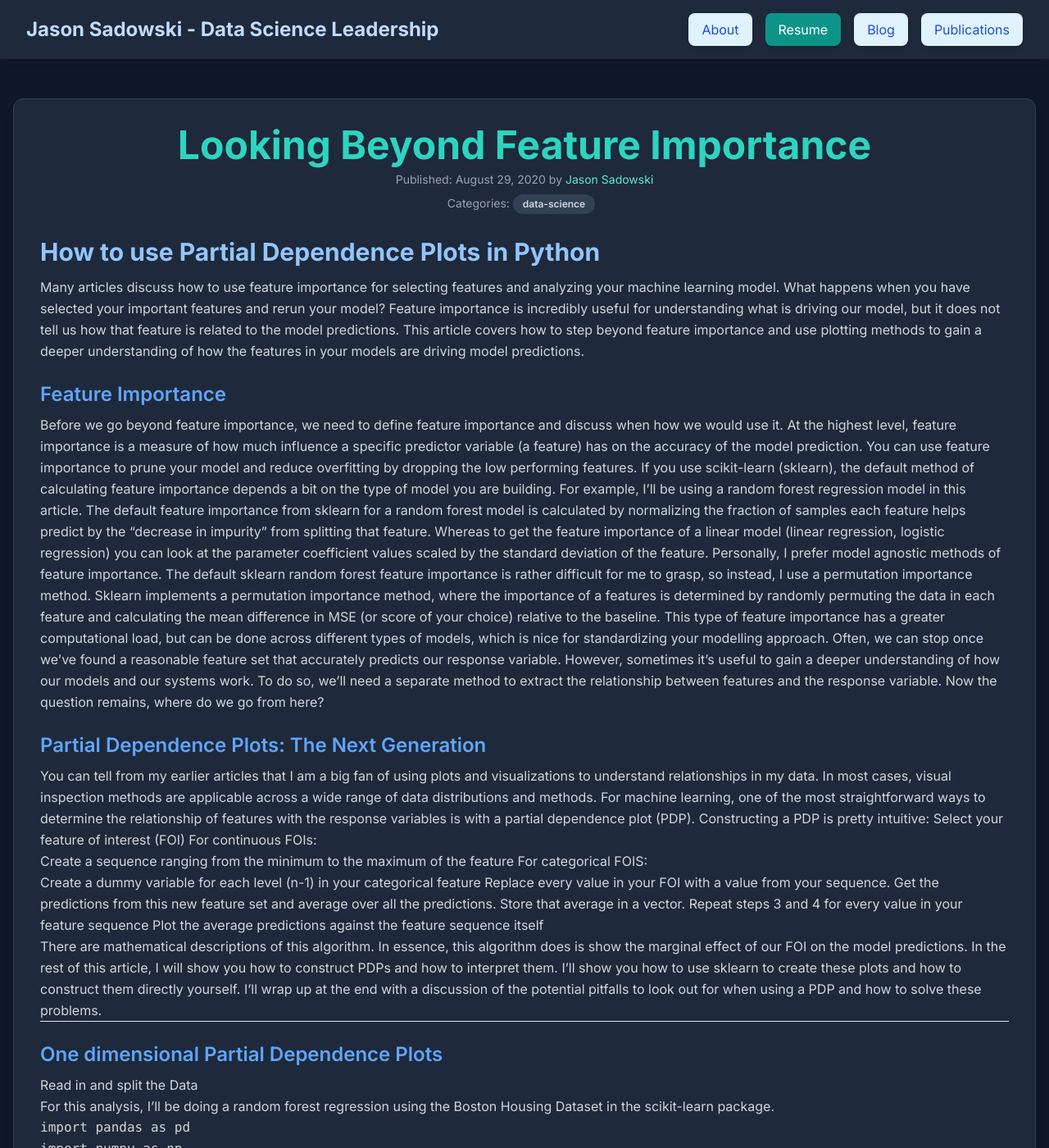
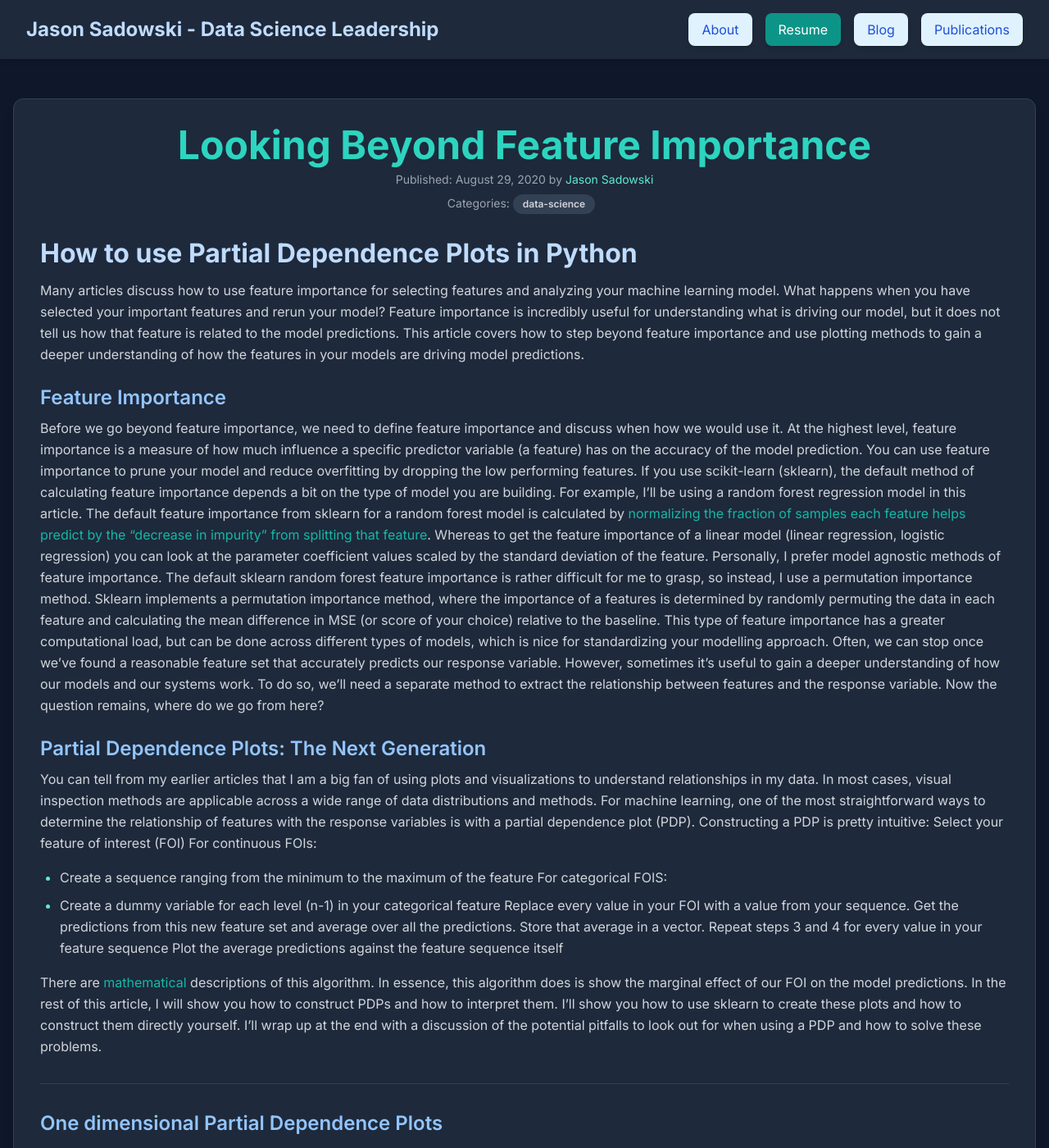
Before and after one commit to j-sadowski/personal_website, a Jekyll site: the page built from _posts/2020-08-29-Looking-beyond-feature-importance.md, in a window 1280 px wide and 1400 px high. Shown: the whole window at 82% size. Built offline with Jekyll 4.4.1, drawn with Linux system fonts in a browser that asks for light colours; nearby versions of some CDN libraries.

Commit message:
replaced all apply with direct definitions

```diff
--- a/_layouts/default.html
+++ b/_layouts/default.html
@@ -17,98 +17,206 @@
         /* Refined .blog-content styles for Markdown-rendered content */
         .blog-content h1 {
             /* Using a slightly larger heading for main post title if it's within content (though page.title handles main h1) */
-            @apply text-3xl sm:text-4xl font-extrabold mt-8 mb-4 text-blue-100 dark:text-teal-300;
+            font-size: 2.25rem; /* text-3xl */
+            line-height: 2.5rem; /* leading-9 (approx for default leading-relaxed + text-3xl) */
+            font-weight: 800; /* font-extrabold */
+            margin-top: 2rem; /* mt-8 */
+            margin-bottom: 1rem; /* mb-4 */
+            color: #EBF8FF; /* text-blue-100 (approx) */
+        }
+        @media (min-width: 640px) { /* sm: */
+            .blog-content h1 {
+                font-size: 2.5rem; /* sm:text-4xl */
+                line-height: 3rem; /* sm:leading-10 */
+            }
         }
         .blog-content h2 {
-            /* Example conversion for h2 */
             font-size: 1.875rem; /* text-2xl */
-            line-height: 2.25rem; /* leading-8 */
+            line-height: 2.25rem; /* leading-8 (approx) */
             font-weight: 700; /* font-bold */
             margin-top: 1.75rem; /* mt-7 */
             margin-bottom: 0.75rem; /* mb-3 */
-            color: #93C5FD; /* text-blue-200 */ /* Approximate */
-            /* Add dark mode equivalent */
+            color: #BFDBFE; /* text-blue-200 (approx) */
+        }
+        @media (min-width: 640px) { /* sm: */
+            .blog-content h2 {
+                font-size: 2rem; /* sm:text-3xl */
+                line-height: 2.5rem; /* sm:leading-9 */
+            }
         }
         .blog-content h3 {
-            /* Example conversion for h3 */
-            font-size: 1.5rem; /* text-xl */
-            line-height: 2rem; /* leading-7 */
+            font-size: 1.25rem; /* text-xl */
+            line-height: 1.75rem; /* leading-7 (approx) */
             font-weight: 600; /* font-semibold */
             margin-top: 1.5rem; /* mt-6 */
             margin-bottom: 0.5rem; /* mb-2 */
-            color: #60A5FA; /* text-blue-300 */ /* Approximate */
-            /* Add dark mode equivalent */
+            color: #93C5FD; /* text-blue-300 (approx) */
+        }
+        @media (min-width: 640px) { /* sm: */
+            .blog-content h3 {
+                font-size: 1.5rem; /* sm:text-2xl */
+                line-height: 2rem; /* sm:leading-7 */
+            }
         }
         .blog-content h4 {
-            @apply text-lg sm:text-xl font-semibold mt-5 mb-2 text-blue-400 dark:text-blue-200;
+            font-size: 1.125rem; /* text-lg */
+            line-height: 1.75rem; /* leading-7 (approx) */
+            font-weight: 600; /* font-semibold */
+            margin-top: 1.25rem; /* mt-5 */
+            margin-bottom: 0.5rem; /* mb-2 */
+            color: #60A5FA; /* text-blue-400 (approx) */
+        }
+        @media (min-width: 640px) { /* sm: */
+            .blog-content h4 {
+                font-size: 1.25rem; /* sm:text-xl */
+                line-height: 1.75rem; /* sm:leading-7 */
+            }
         }
         .blog-content h5 {
-            @apply text-base sm:text-lg font-semibold mt-4 mb-1 text-blue-500 dark:text-blue-300;
+            font-size: 1rem; /* text-base */
+            line-height: 1.5rem; /* leading-6 (approx) */
+            font-weight: 600; /* font-semibold */
+            margin-top: 1rem; /* mt-4 */
+            margin-bottom: 0.25rem; /* mb-1 */
+            color: #3B82F6; /* text-blue-500 (approx) */
+        }
+        @media (min-width: 640px) { /* sm: */
+            .blog-content h5 {
+                font-size: 1.125rem; /* sm:text-lg */
+                line-height: 1.75rem; /* sm:leading-7 */
+            }
         }
         .blog-content h6 {
-            @apply text-sm sm:text-base font-semibold mt-3 mb-1 text-blue-600 dark:text-blue-400;
+            font-size: 0.875rem; /* text-sm */
+            line-height: 1.25rem; /* leading-5 (approx) */
+            font-weight: 600; /* font-semibold */
+            margin-top: 0.75rem; /* mt-3 */
+            margin-bottom: 0.25rem; /* mb-1 */
+            color: #2563EB; /* text-blue-600 (approx) */
+        }
+        @media (min-width: 640px) { /* sm: */
+            .blog-content h6 {
+                font-size: 1rem; /* sm:text-base */
+                line-height: 1.5rem; /* sm:leading-6 */
+            }
         }
 
         .blog-content p {
-            @apply mb-4 leading-relaxed text-gray-300; /* Ensure consistent text color and line height */
+            margin-bottom: 1rem; /* mb-4 */
+            line-height: 1.625; /* leading-relaxed */
+            color: #D1D5DB; /* text-gray-300 */
         }
         .blog-content ul, .blog-content ol {
-            @apply mb-4 pl-6; /* Increase left padding for lists */
+            margin-bottom: 1rem; /* mb-4 */
+            padding-left: 1.5rem; /* pl-6 */
         }
         .blog-content ul {
-            @apply list-disc;
+            list-style-type: disc; /* list-disc */
         }
         .blog-content ol {
-            @apply list-decimal;
+            list-style-type: decimal; /* list-decimal */
         }
         .blog-content li {
-            @apply mb-2 text-gray-300; /* Apply text color to list items */
+            margin-bottom: 0.5rem; /* mb-2 */
+            color: #D1D5DB; /* text-gray-300 */
         }
         .blog-content a {
-            @apply text-teal-500 hover:underline dark:text-teal-400; /* Consistent link color */
+            color: #14B8A6; /* text-teal-500 */
+            text-decoration: none;
+        }
+        .blog-content a:hover {
+            text-decoration: underline; /* hover:underline */
         }
         .blog-content strong {
-            @apply font-bold text-gray-100; /* Make strong text stand out more */
+            font-weight: 700; /* font-bold */
+            color: #F3F4F6; /* text-gray-100 */
         }
         .blog-content em {
-            @apply italic text-gray-200; /* Ensure italic text is clear */
+            font-style: italic; /* italic */
+            color: #E5E7EB; /* text-gray-200 */
         }
         .blog-content hr {
-            @apply border-t border-slate-700 my-8; /* Style horizontal rules */
+            border-top-width: 1px; /* border-t */
+            border-color: #334155; /* border-slate-700 */
+            margin-top: 2rem; /* my-8 */
+            margin-bottom: 2rem; /* my-8 */
         }
         .blog-content pre {
-            /* Adjust padding and spacing for code blocks */
-            @apply bg-slate-700 p-4 rounded-lg overflow-x-auto my-6 border border-slate-600 text-sm;
+            background-color: #334155; /* bg-slate-700 */
+            padding: 1rem; /* p-4 */
+            border-radius: 0.5rem; /* rounded-lg */
+            overflow-x: auto; /* overflow-x-auto */
+            margin-top: 1.5rem; /* my-6 */
+            margin-bottom: 1.5rem; /* my-6 */
+            border-width: 1px; /* border */
+            border-color: #475569; /* border-slate-600 */
+            font-size: 0.875rem; /* text-sm */
         }
         .blog-content code {
-            /* Styles for inline code */
-            @apply font-mono text-xs text-teal-300 bg-slate-600 px-1 py-0.5 rounded;
+            font-family: ui-monospace, SFMono-Regular, Menlo, Monaco, Consolas, "Liberation Mono", "Courier New", monospace; /* font-mono */
+            font-size: 0.75rem; /* text-xs */
+            color: #5EEAD4; /* text-teal-300 */
+            background-color: #475569; /* bg-slate-600 */
+            padding-left: 0.25rem; /* px-1 */
+            padding-right: 0.25rem; /* px-1 */
+            padding-top: 0.125rem; /* py-0.5 */
+            padding-bottom: 0.125rem; /* py-0.5 */
+            border-radius: 0.25rem; /* rounded */
         }
         .blog-content pre code {
-            /* Overwrite for code within pre (block code) */
-            @apply bg-transparent p-0 rounded-none text-base text-slate-200;
+            background-color: transparent; /* bg-transparent */
+            padding: 0; /* p-0 */
+            border-radius: 0; /* rounded-none */
+            font-size: 1rem; /* text-base */
+            color: #E2E8F0; /* text-slate-200 */
         }
         .blog-content blockquote {
-            /* Refined blockquote styling */
-            @apply border-l-4 border-teal-500 pl-4 py-2 italic text-gray-400 my-6;
+            border-left-width: 4px; /* border-l-4 */
+            border-color: #10B981; /* border-teal-500 */
+            padding-left: 1rem; /* pl-4 */
+            padding-top: 0.5rem; /* py-2 */
+            padding-bottom: 0.5rem; /* py-2 */
+            font-style: italic; /* italic */
+            color: #9CA3AF; /* text-gray-400 */
+            margin-top: 1.5rem; /* my-6 */
+            margin-bottom: 1.5rem; /* my-6 */
         }
         .blog-content img {
-            @apply max-w-full h-auto rounded-lg my-6 mx-auto block shadow-md; /* Responsive images, centered with margin */
+            max-width: 100%; /* max-w-full */
+            height: auto; /* h-auto */
+            border-radius: 0.5rem; /* rounded-lg */
+            margin-top: 1.5rem; /* my-6 */
+            margin-bottom: 1.5rem; /* my-6 */
+            margin-left: auto; /* mx-auto */
+            margin-right: auto; /* mx-auto */
+            display: block; /* block */
+            box-shadow: 0 4px 6px -1px rgba(0, 0, 0, 0.1), 0 2px 4px -1px rgba(0, 0, 0, 0.06); /* shadow-md */
         }
         .blog-content table {
-            @apply w-full border-collapse my-6;
+            width: 100%; /* w-full */
+            border-collapse: collapse; /* border-collapse */
+            margin-top: 1.5rem; /* my-6 */
+            margin-bottom: 1.5rem; /* my-6 */
         }
         .blog-content th, .blog-content td {
-            @apply border border-slate-600 px-4 py-2 text-left;
+            border-width: 1px; /* border */
+            border-color: #475569; /* border-slate-600 */
+            padding-left: 1rem; /* px-4 */
+            padding-right: 1rem; /* px-4 */
+            padding-top: 0.5rem; /* py-2 */
+            padding-bottom: 0.5rem; /* py-2 */
+            text-align: left; /* text-left */
         }
         .blog-content th {
-            @apply bg-slate-700 text-gray-100 font-semibold;
+            background-color: #334155; /* bg-slate-700 */
+            color: #F3F4F6; /* text-gray-100 */
+            font-weight: 600; /* font-semibold */
         }
         .blog-content ol li::marker {
-            color: theme('colors.teal.400'); /* Style list markers */
+            color: #5EEAD4; /* theme('colors.teal.400') */
         }
         .blog-content ul li::marker {
-            color: theme('colors.teal.400'); /* Style list markers */
+            color: #5EEAD4; /* theme('colors.teal.400') */
         }
 
     </style>
```
